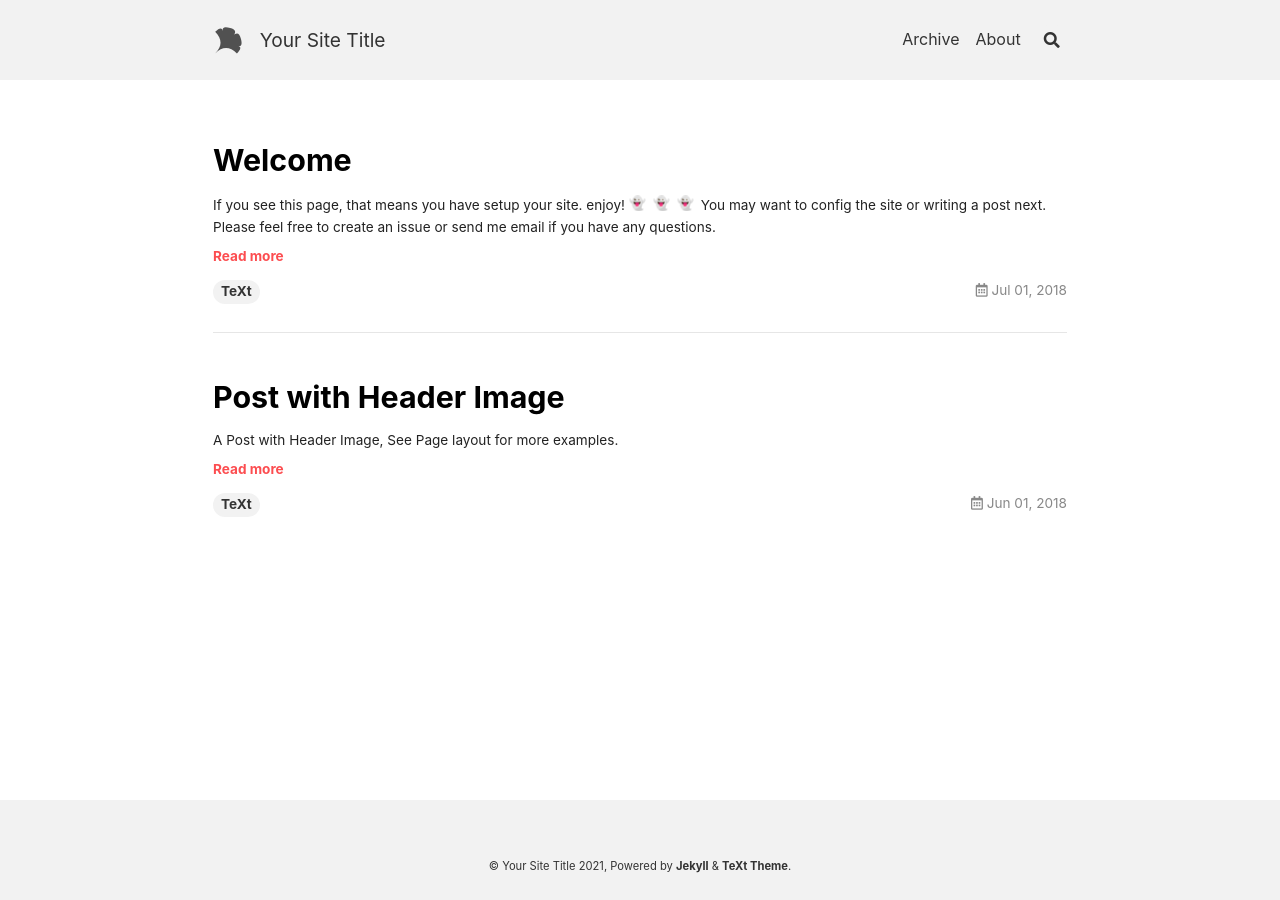
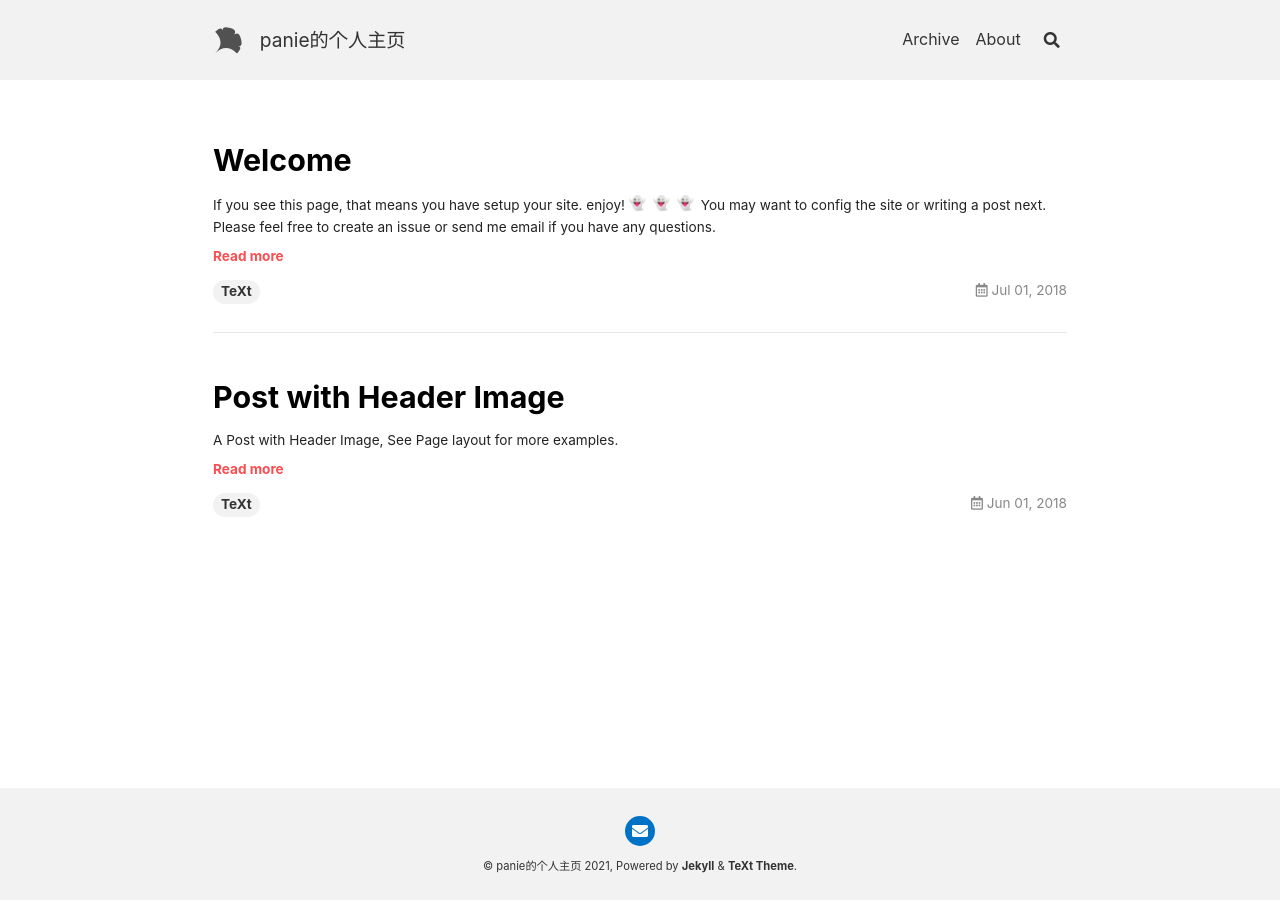
Before and after one commit to panie-0924/panie-0924.github.io, a Jekyll site: the page built from index.html, in a window 1280 px wide. Built offline with Jekyll 4.4.1, drawn with Linux system fonts in a browser that asks for light colours; nearby versions of some CDN libraries; emoji names are drawn with the system emoji font; the list of posts is cut into pages by our own code; part of the change alters nothing that is shown.

Commit message:
first blog

```diff
--- a/_config.yml
+++ b/_config.yml
@@ -20,26 +20,26 @@ text_skin: default # "default" (default), "dark", "forest", "ocean", "chocolate"
 highlight_theme: default # "default" (default), "tomorrow", "tomorrow-night", "tomorrow-night-eighties", "tomorrow-night-blue", "tomorrow-night-bright"
 url     : # the base hostname & protocol for your site e.g. https://www.someone.com
 baseurl : # does not include hostname
-title   : Your Site Title
+title   : panie的个人主页
 description: > # this means to ignore newlines until "Language & timezone"
-  Your Site Description
+  网页会根据我平时的学习内容和开发项目项目，不定时更新一些文章，欢迎大家一起来探讨。
 
 
 ## => Language and Timezone
 ##############################
-lang: # the language of your site, default as "en"
-timezone: # see https://en.wikipedia.org/wiki/List_of_tz_database_time_zones for the available values
+lang: en  # the language of your site, default as "en"
+timezone: Asia/Shanghai # see https://en.wikipedia.org/wiki/List_of_tz_database_time_zones for the available values
 
 
 ## => Author and Social
 ##############################
 author:
   type      : # "person" (default), "organization"
-  name      : Your Name
+  name      : 潘树诚
   url       :
   avatar    : # path or url of avatar image (square)
-  bio       : I am an amazing person.
-  email     :
+  bio       : 2018年毕业以后，一直从事计算机视觉相关的工作。平时会玩一些unity、树莓派相关的项目。喜欢羽毛球、竞技游戏等。
+  email     : panie_0924@163.com
   facebook  : # "user_name" the last part of your profile url, e.g. https://www.facebook.com/user_name
   twitter   : # "user_name" the last part of your profile url, e.g. https://twitter.com/user_name
   weibo     : # "user_id"   the last part of your profile url, e.g. https://www.weibo.com/user_id/profile?...
@@ -55,7 +55,7 @@ author:
 
 ## => GitHub Repository (if the site is hosted by GitHub)
 ##############################
-repository: user_name/repo_name
+repository: panie-0924/panie-0924.github.io
 repository_tree: master
 
 
```
